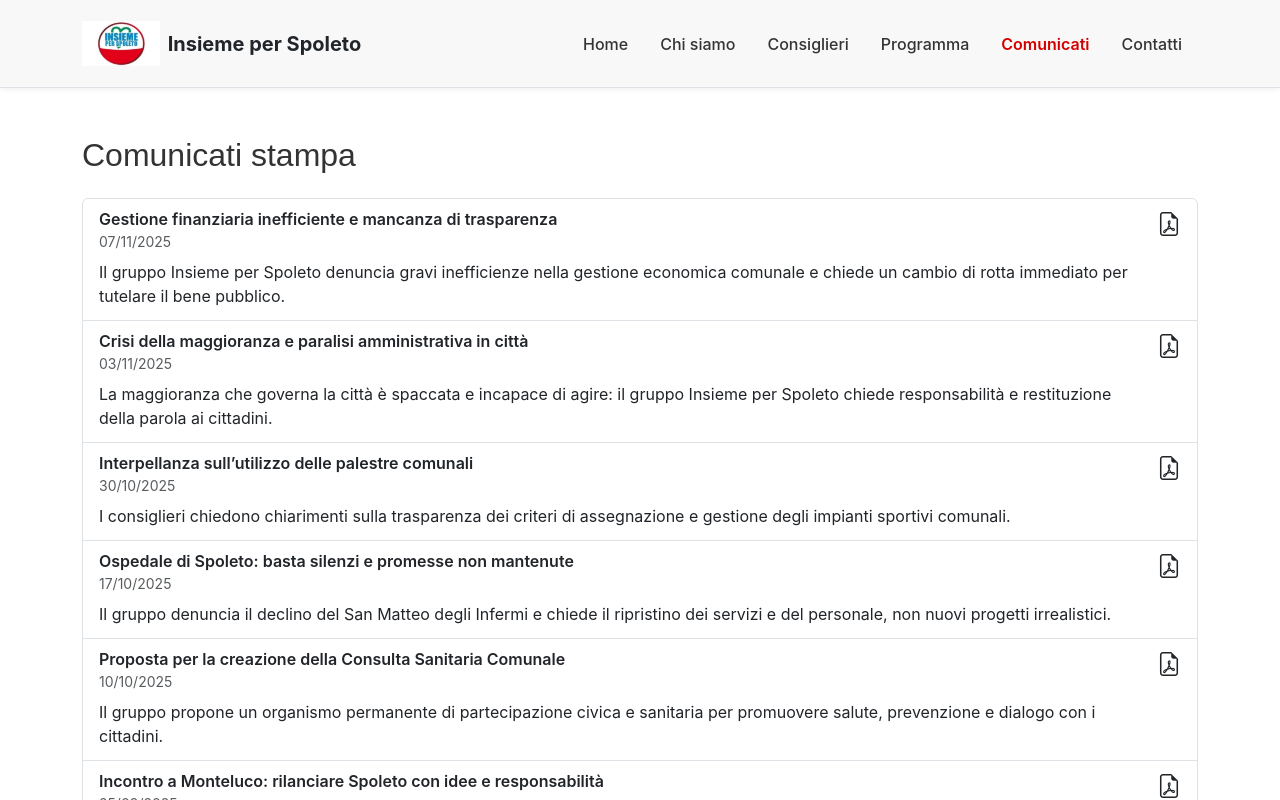
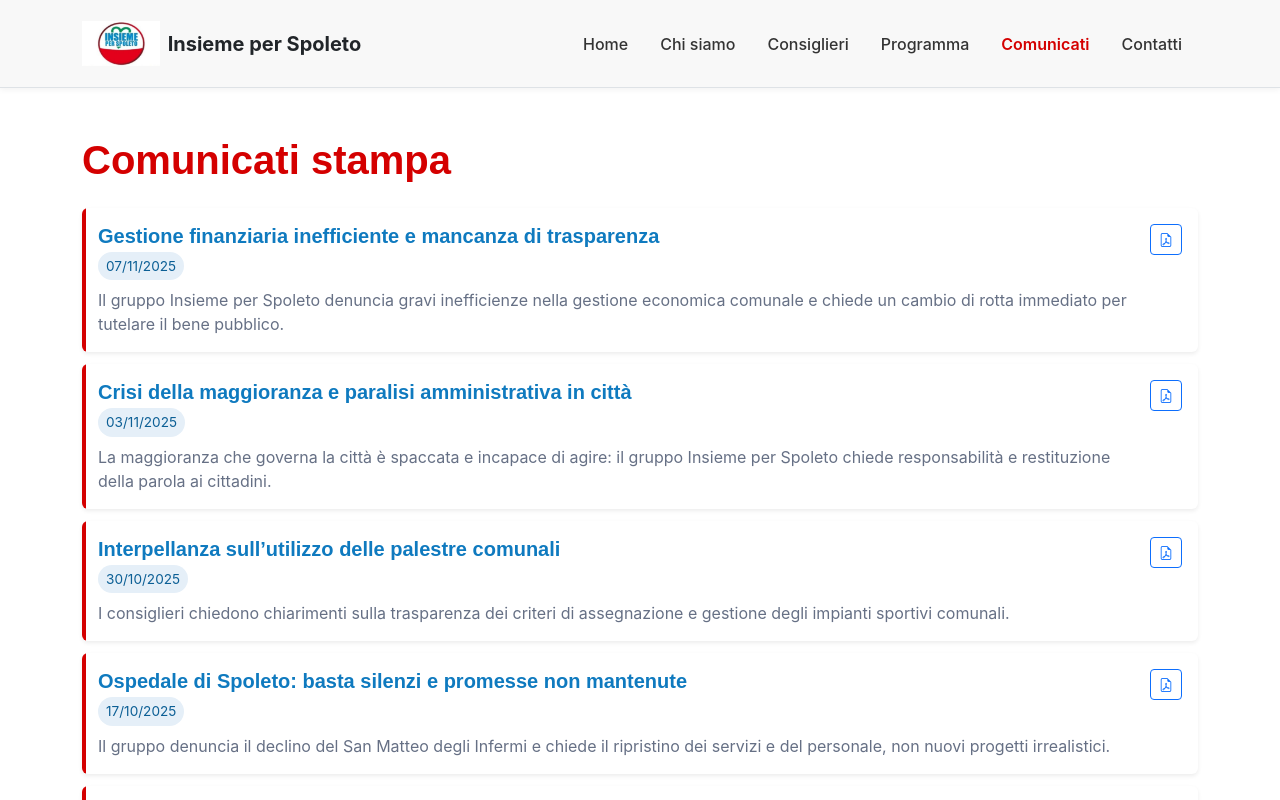
Before and after one commit to Francesco-Matteucci/sito-web, a Vue app: page /comunicati in a window 1280 px wide. Shown: the top 800 px of the page. Built offline with nearby package versions, Linux system fonts and the light colour scheme.

Commit message:
feat: refined color palette and layout for 'Comunicati Stampa' section + added group photo and improved design for 'Chi Siamo'

```diff
--- a/src/views/ChiSiamo.vue
+++ b/src/views/ChiSiamo.vue
@@ -6,8 +6,7 @@
                     <h1 class="h2 mb-4">Chi siamo</h1>
                     <p class="lead mb-4">
                         <strong>Insieme per Spoleto</strong> è un gruppo consiliare formato da persone con esperienze
-                        diverse ma unite da un obiettivo comune:
-                        costruire una città più giusta, moderna e partecipata.
+                        diverse ma unite da un obiettivo comune: costruire una città più giusta, moderna e partecipata.
                     </p>
                     <p>
                         Crediamo nella trasparenza, nel dialogo con i cittadini e nella forza delle idee condivise.
@@ -15,13 +14,49 @@
                     </p>
                 </div>
 
-                <div class="col-md-6">
-                    <div
-                        class="ratio ratio-16x9 bg-white rounded shadow-sm d-flex align-items-center justify-content-center">
-                        <span class="text-muted">Foto di gruppo / logo</span>
+                <div class="col-md-6 text-center">
+                    <div class="photo-wrapper rounded shadow-sm overflow-hidden d-inline-block">
+                        <img src="../assets/chi-siamo.jpg" alt="Foto del gruppo Insieme per Spoleto"
+                            class="photo img-fluid" loading="lazy" />
+                        <div class="photo-overlay"></div>
                     </div>
                 </div>
             </div>
         </div>
     </section>
 </template>
+
+<style scoped>
+    .photo-wrapper {
+        position: relative;
+        display: inline-block;
+        background: #000;
+    }
+
+    .photo {
+        width: 100%;
+        height: auto;
+        max-height: 450px;
+        object-fit: cover;
+        object-position: center top;
+        filter: brightness(0.95);
+        transition: transform 0.6s ease, filter 0.6s ease;
+    }
+
+    .photo-overlay {
+        position: absolute;
+        inset: 0;
+        background: rgba(212, 0, 0, 0.1);
+        mix-blend-mode: multiply;
+        transition: opacity 0.4s ease;
+    }
+
+    .photo-wrapper:hover .photo {
+        transform: scale(1.03);
+        filter: brightness(1);
+    }
+
+    .photo-wrapper:hover .photo-overlay {
+        opacity: 0.05;
+    }
+</style>
--- a/src/views/Comunicati.vue
+++ b/src/views/Comunicati.vue
@@ -1,52 +1,139 @@
 <template>
-    <div class="container py-5">
-        <h1 class="h2 mb-4">Comunicati stampa</h1>
+    <section class="container py-5">
+        <h1 class="display-6 fw-bold mb-4">Comunicati stampa</h1>
 
-        <div v-if="loading" class="text-muted">Caricamento…</div>
+        <div v-if="items.length" class="press-list">
+            <article v-for="c in items" :key="c.id" class="press-item card border-0 shadow-sm">
+                <div class="card-body d-flex align-items-start gap-3">
+                    <!-- Accento a sinistra (gestito via CSS ::before) -->
 
-        <div v-else>
-            <div v-if="sortedComunicati.length" class="list-group">
-                <a v-for="c in sortedComunicati" :key="c.id"
-                    class="list-group-item list-group-item-action d-flex justify-content-between align-items-start"
-                    :href="c.pdfUrl || '#'" :target="c.pdfUrl ? '_blank' : null" :rel="c.pdfUrl ? 'noopener' : null"
-                    :class="{ 'disabled': !c.pdfUrl }">
-                    <div class="me-3">
-                        <div class="fw-semibold">{{ c.title }}</div>
-                        <div class="small text-muted">{{ formatDate(c.date) }}</div>
-                        <p class="mb-1 mt-2">{{ c.summary }}</p>
-                        <span v-if="!c.pdfUrl" class="badge text-bg-secondary">PDF non disponibile</span>
+                    <div class="grow">
+                        <h2 class="h5 fw-semibold mb-1">
+                            <a :href="c.pdfUrl" target="_blank" rel="noopener" class="press-link">
+                                {{ c.title }}
+                            </a>
+                        </h2>
+
+                        <div class="d-flex align-items-center gap-2 mb-2">
+                            <span class="date-badge">
+                                {{ formatDate(c.date) }}
+                            </span>
+                        </div>
+
+                        <p class="mb-0 text-secondary">
+                            {{ c.summary }}
+                        </p>
                     </div>
-                    <i class="bi bi-file-earmark-pdf fs-4" v-if="c.pdfUrl"></i>
-                </a>
-            </div>
 
-            <div v-else class="alert alert-info">
-                Nessun comunicato disponibile al momento.
-            </div>
+                    <div class="ms-auto">
+                        <a :href="c.pdfUrl" target="_blank" rel="noopener" class="btn btn-outline-primary btn-sm"
+                            :aria-label="`Apri PDF: ${c.title}`" title="Apri PDF">
+                            <i class="bi bi-file-earmark-pdf"></i>
+                        </a>
+                    </div>
+                </div>
+            </article>
         </div>
-    </div>
+
+        <div v-else class="text-muted">
+            Nessun comunicato disponibile.
+        </div>
+    </section>
 </template>
 
 <script>
-    import comunicatiData from '../data/comunicati.json'
+    import comunicati from '../data/comunicati.json'
 
     export default {
-        data() { return { loading: true, comunicati: [] } },
-        mounted() {
-            this.comunicati = comunicatiData
-            this.loading = false
+        name: 'Comunicati',
+        data() {
+            return { comunicati }
         },
         computed: {
-            sortedComunicati() {
-                // copia + sort per non mutare l'array originale
-                return [...this.comunicati].sort((a, b) => Date.parse(b.date) - Date.parse(a.date))
+            items() {
+                return [...this.comunicati].sort(
+                    (a, b) => Date.parse(b.date) - Date.parse(a.date)
+                )
             }
         },
         methods: {
             formatDate(iso) {
                 const d = new Date(iso)
-                return d.toLocaleDateString('it-IT', { day: '2-digit', month: '2-digit', year: 'numeric' })
+                return d.toLocaleDateString('it-IT', {
+                    day: '2-digit', month: '2-digit', year: 'numeric'
+                })
             }
         }
     }
 </script>
+
+<style scoped>
+
+    /* Contenitore lista: spaziatura tra card */
+    .press-list {
+        display: grid;
+        gap: 12px;
+    }
+
+    /* Card con accento a sinistra */
+    .press-item {
+        position: relative;
+        overflow: hidden;
+        transition: transform 120ms ease, box-shadow 120ms ease;
+    }
+
+    /* Barra d’accento a sinistra */
+    .press-item::before {
+        content: "";
+        position: absolute;
+        inset: 0 auto 0 0;
+        width: 4px;
+        background: var(--brand-red);
+    }
+
+    /* Hover delicato e focus state */
+    .press-item:hover,
+    .press-item:focus-within {
+        transform: translateY(-2px);
+        box-shadow: 0 .5rem 1rem rgba(0, 0, 0, .07);
+    }
+
+    /* Link titolo: blu brand, underline solo on hover */
+    .press-link {
+        color: var(--brand-blue);
+        text-decoration: none;
+    }
+
+    .press-link:hover {
+        color: var(--brand-blue-700);
+        text-decoration: underline;
+        text-underline-offset: 2px;
+    }
+
+    /* Badge data: pill tenue con blu brand */
+    .date-badge {
+        display: inline-block;
+        padding: .25rem .5rem;
+        border-radius: 999px;
+        font-size: .85rem;
+        background: color-mix(in oklab, var(--brand-blue) 12%, white);
+        color: var(--brand-blue-700);
+    }
+
+    /* Piccolo affinamento testo */
+    .text-secondary {
+        color: #667085 !important;
+        /* neutro elegante */
+    }
+
+    /* Mobile: riduco gap e alzo leggibilità */
+    @media (max-width: 575.98px) {
+        .press-list {
+            gap: 10px;
+        }
+
+        .date-badge {
+            font-size: .8rem;
+        }
+    }
+</style>
```
Also changed, not shown: src/assets/chi-siamo.jpg (added).
